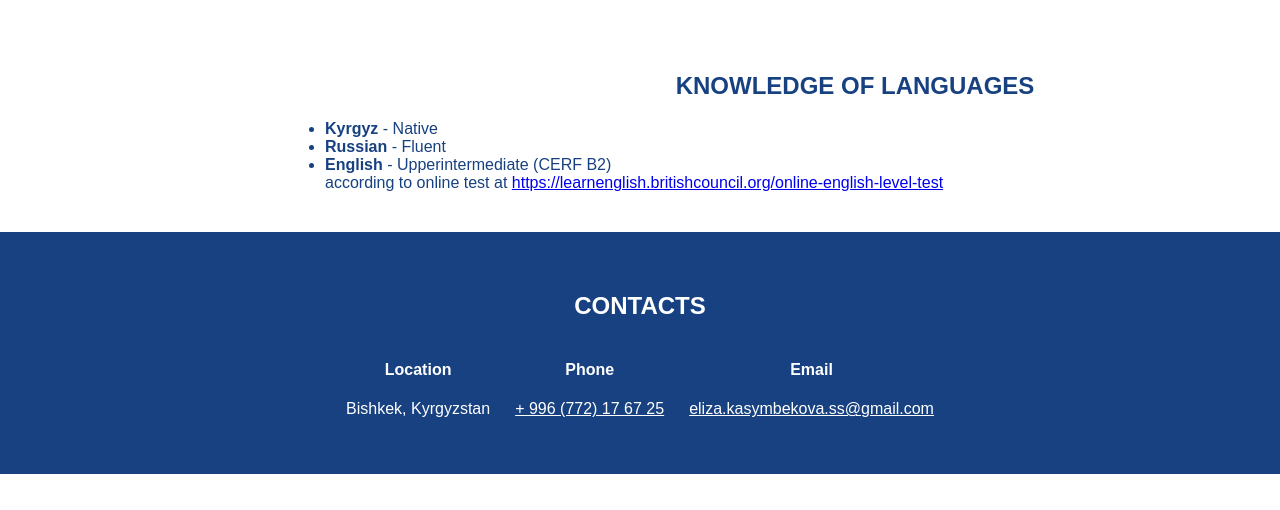
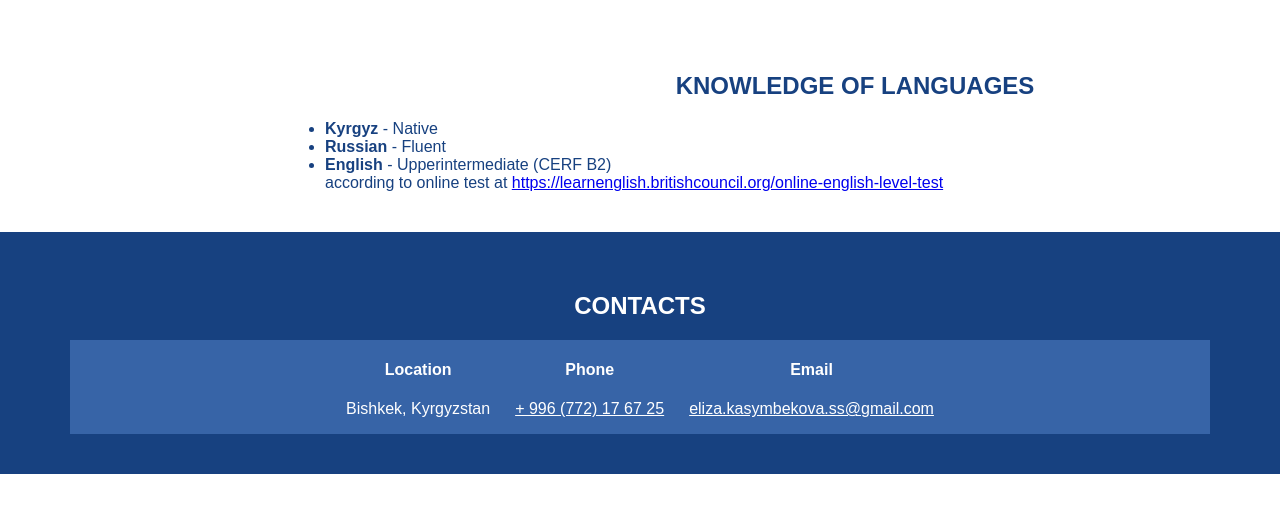
Before and after one commit to elizakasymbekova/portfolio, a plain HTML site: page index.html in a window 1280 px wide. Shown: the part 2816-3326 px from the top of the page. Drawn offline with Linux system fonts and the light colour scheme.

Commit message:
changes in styles

```diff
--- a/css/style.css
+++ b/css/style.css
@@ -188,7 +188,7 @@ section {
   margin: 0;
   padding: 0;
   list-style: none;
-  backround-color: var(--accent-light);
+  background-color: var(--accent-light);
 }
 .contacts li {
   text-align: center;
```
